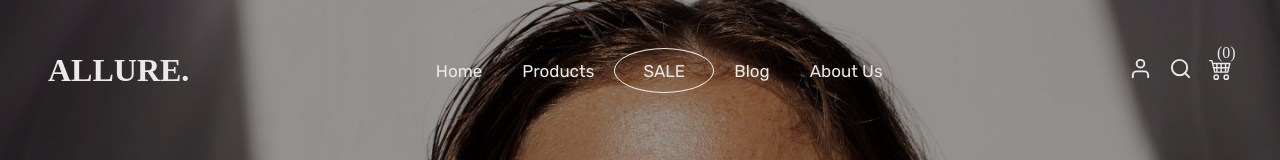
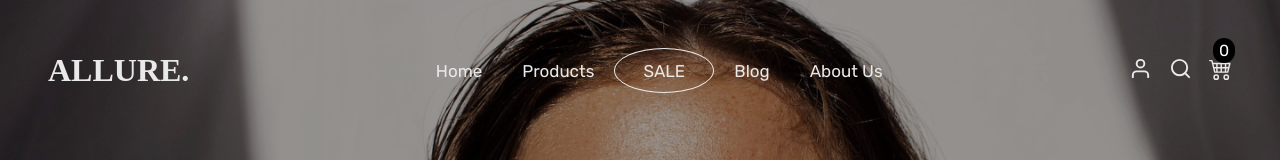
Before and after one commit to Kel-VinTech/Allure-ecommerce, a React (Vite) app: page / in a window 1280 px wide. Shown: the top 160 px of the page. Built offline with nearby package versions, Linux system fonts and the light colour scheme.

Commit message:
working on cart

```diff
--- a/src/components/NavBar/index.jsx
+++ b/src/components/NavBar/index.jsx
@@ -87,7 +87,7 @@ const NavBar =() => {
                     </NavLink>
 
                     <NavLink className="cart" style={NavColor} to="/">
-                        <BsCart4/><span>({totalQuantity})</span>
+                        <BsCart4/><span className="cart_items">{totalQuantity}</span>
                     </NavLink>
 
                     <div className="mobile-display">
--- a/src/scss/Nav.scss
+++ b/src/scss/Nav.scss
@@ -82,8 +82,15 @@ nav{
 }
 .cart span{
     position: absolute;
-    transform: translate(-15px,0);
-    top: 44px;
+    transform: translate(-19px,0);
+    top: 38px;
+    background-color: #000;
+    color: #fff;
+    padding: 3px 6px;
+    border-radius: 25px;
+    font-family: 'Rubik';
+    font-style: normal;
+    font-weight: 400;
 }
 
 @media (max-width:768px){
```
